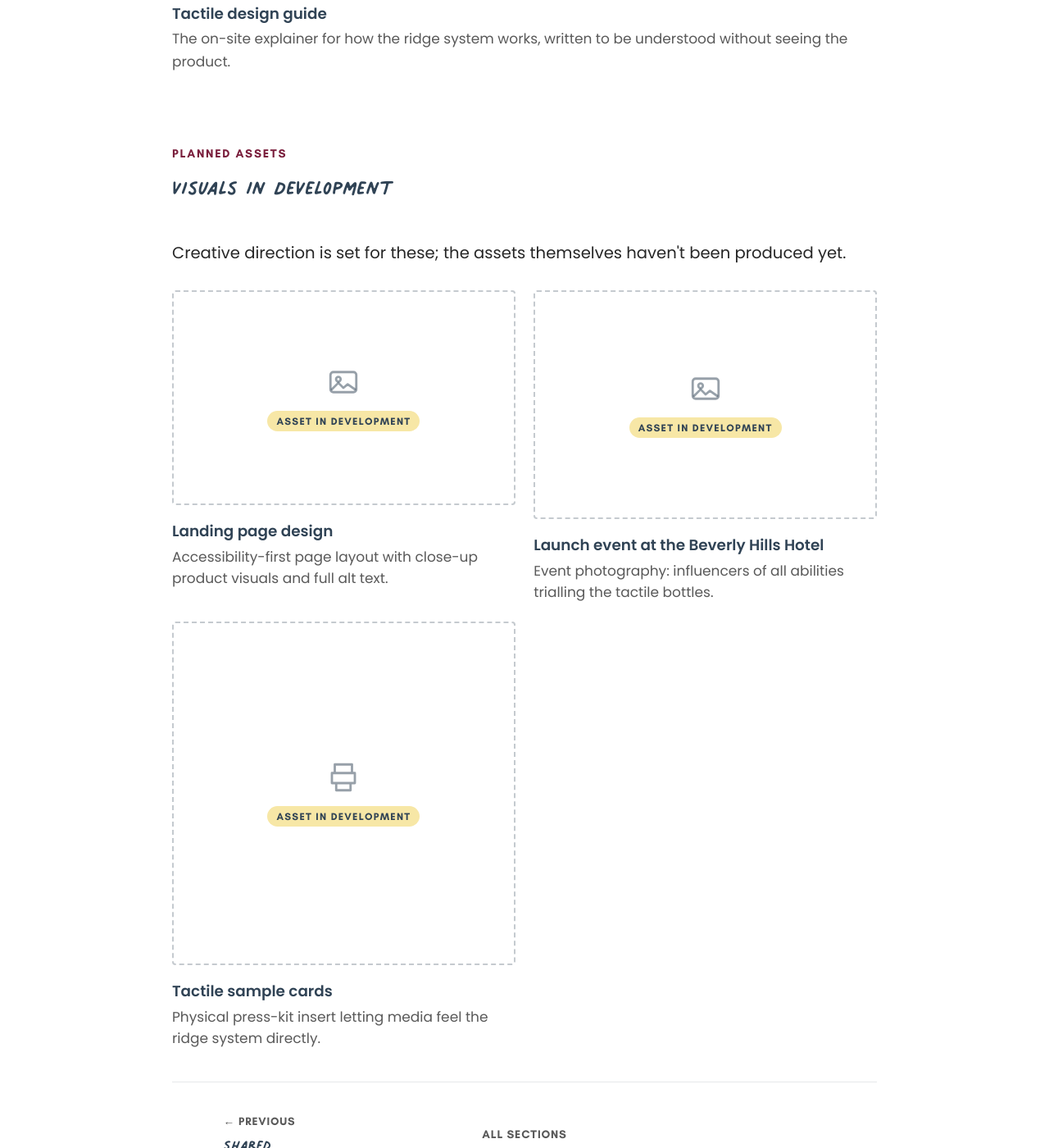
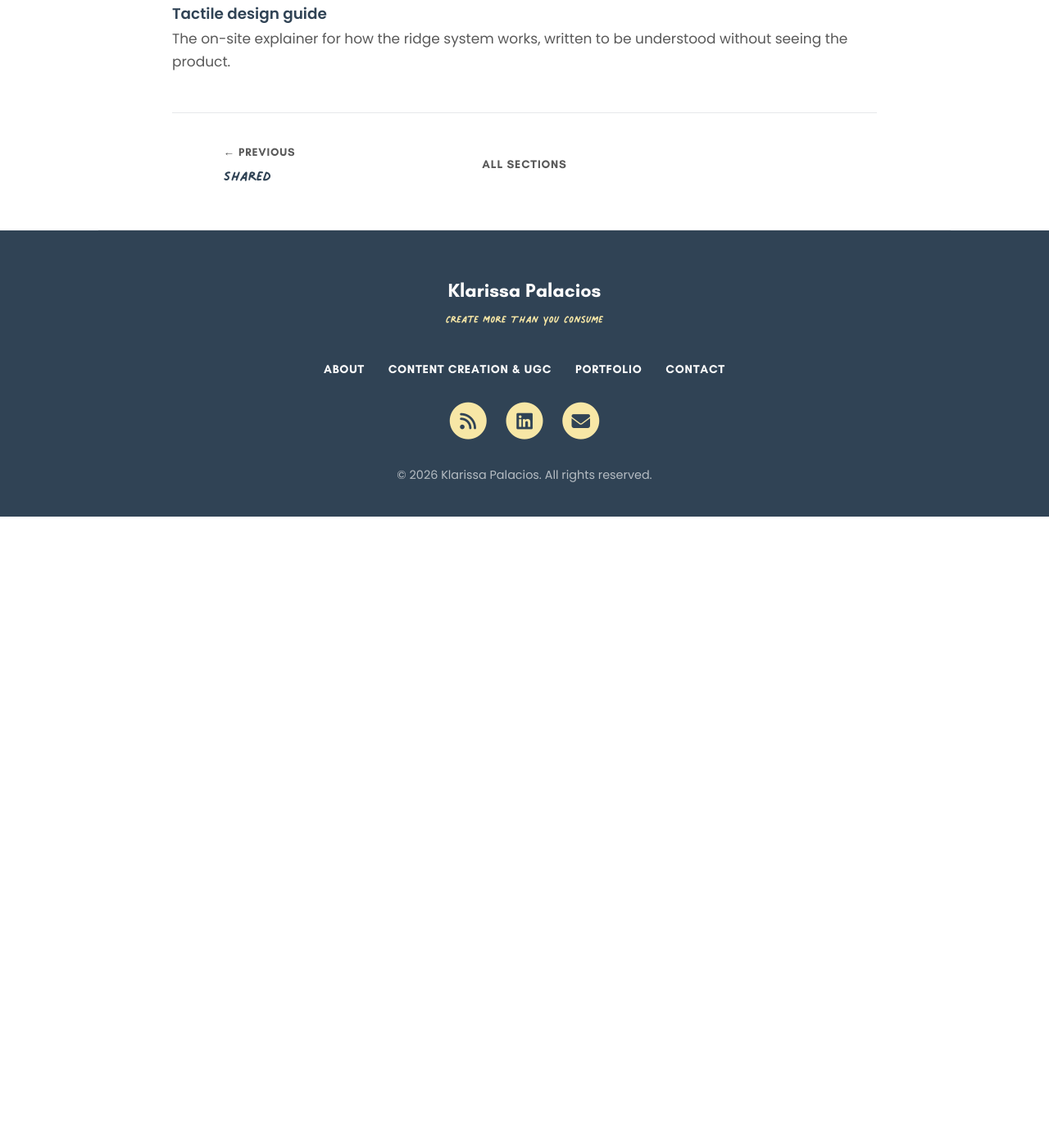
Before and after one commit to kipalacios/kipalacios.github.io, a Jekyll site: the page built from pages/rare-hair-owned.md, in a window 1280 px wide and 1400 px high, scrolled down 3414 px. Shown: the whole window at 82% size. Built offline with Jekyll 4.4.1, drawn with Linux system fonts in a browser that asks for light colours; a script that is not in the unit is left out; after the commit the page ends 4044 px from its top, so only the background shows below that.

Commit message:
Remove planned-asset placeholders from Rare Hair
The seven 'Asset in development' slots came out — each Rare Hair pillar now
ends on produced work rather than on empty frames. Also drops the sentence
in the concept note that promised planned deliverables, since it no longer
described the page.

The placeholder includes and styles stay in place (both guard on empty
input, so they render nothing) and remain available for a future campaign.
The removed slots, with their creative direction, are recoverable from this
commit's parent if any are wanted back.

```diff
--- a/_portfolio/rare-hair-campaign.md
+++ b/_portfolio/rare-hair-campaign.md
@@ -16,8 +16,7 @@ concept_note: >
   Created for PR 535 at USC Annenberg — a full PESO campaign for a concept product line,
   Rare Hair by Rare Beauty: accessible hair care with tactile packaging designed for blind,
   low-vision, and mobility-challenged users. The creative brief, news release, opinion piece,
-  and FAQ were all researched and written for this project. Visual assets are noted as planned
-  deliverables where they haven't been produced yet.
+  and FAQ were all researched and written for this project.
 summary: >
   A launch campaign for a first-of-its-kind accessible hair care line — tactile ridge system,
   ergonomic pumps, and sensory-driven design — positioning Rare Beauty as a leader in
@@ -133,11 +132,6 @@ paid:
       label: Social ad
       note: "Paid cut for Instagram and TikTok. The accessibility commitment is stated in the creative itself, not buried in the caption."
       alt: "Rare Hair social advert reading Beauty you can feel"
-  placeholders:
-    - label: Motion cut for TikTok
-      note: "15-second vertical edit demonstrating identification by touch, with captions and audio description."
-      kind: video
-      ratio: "9 / 16"
 earned:
   disclaimer: >
     Rare Hair is a concept product created for a graduate course; it is not a real Rare Beauty
@@ -184,15 +178,6 @@ earned:
       label: Tactile system diagram
       note: "Press-kit explainer mapping each ridge pattern to its product — the single asset most likely to be reproduced in coverage."
       alt: "Diagram showing raised spheres for shampoo, raised lines for conditioner and swirls for styling cream"
-  placeholders:
-    - label: Product photography
-      note: "Studio shots of the finished bottles for media distribution, plus founder headshots."
-      kind: photo
-      ratio: "4 / 3"
-    - label: Launch event coverage
-      note: "Photography from the launch event and panel discussions, for press pickup."
-      kind: photo
-      ratio: "3 / 2"
 shared:
   strategy: >
     Shared media is where the campaign stops talking about the community and starts handing it the
@@ -221,11 +206,6 @@ shared:
       label: Community partnership announcement
       note: "Co-branded with The Braille Institute and Service for Sight, leading with the designed-with claim the whole campaign rests on."
       alt: "Post announcing partnership with The Braille Institute and Service for Sight"
-  placeholders:
-    - label: Creator UGC series
-      note: "Blind and low-vision creators demonstrating identification-by-touch in their own routines."
-      kind: video
-      ratio: "9 / 16"
 owned:
   doc: assets/docs/rare-hair/rare-hair-faqs.docx
   doc_label: Download the launch FAQ (DOCX)
@@ -267,17 +247,4 @@ owned:
       label: Tactile design guide
       note: "The on-site explainer for how the ridge system works, written to be understood without seeing the product."
       alt: "Rare Hair tactile design guide showing the three ridge patterns"
-  placeholders:
-    - label: Landing page design
-      note: "Accessibility-first page layout with close-up product visuals and full alt text."
-      kind: photo
-      ratio: "16 / 10"
-    - label: Launch event at the Beverly Hills Hotel
-      note: "Event photography: influencers of all abilities trialling the tactile bottles."
-      kind: photo
-      ratio: "3 / 2"
-    - label: Tactile sample cards
-      note: "Physical press-kit insert letting media feel the ridge system directly."
-      kind: print
-      ratio: "1 / 1"
 ---
```
